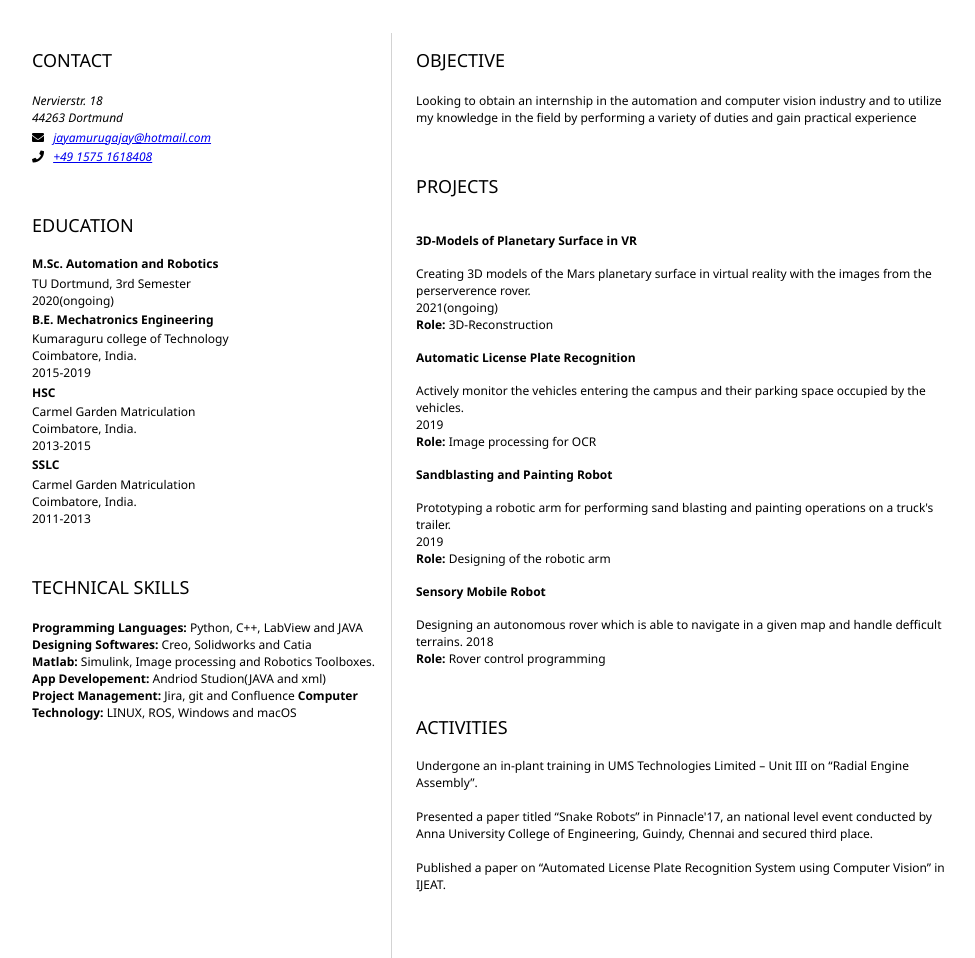
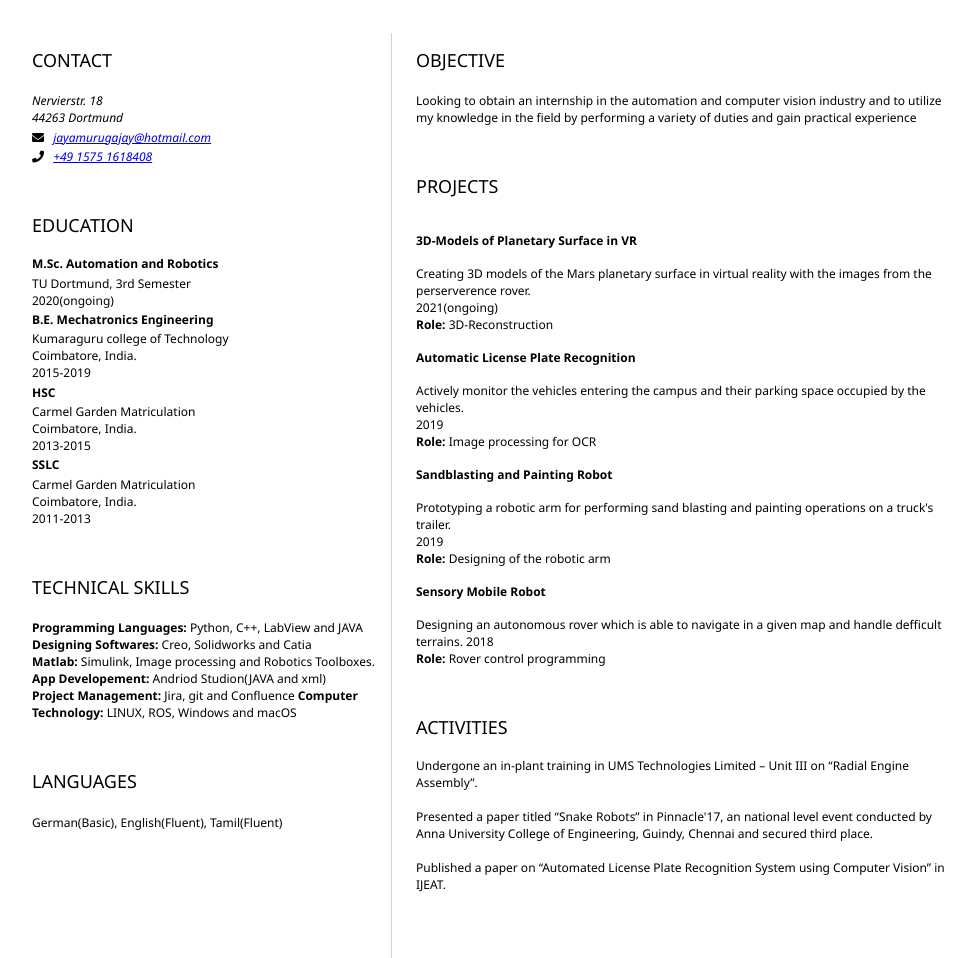
Before and after one commit to JayamuruganRavikumar/Resume, a plain HTML site: page index.html in a window 1280 px wide. Shown: the part 84-1042 px from the top of the page, without its empty margins (152-1127 px from the left). Drawn offline with Linux system fonts and the light colour scheme.

Commit message:
General Template

```diff
--- a/index.html
+++ b/index.html
@@ -65,6 +65,10 @@
 					<b>Computer Technology: </b>LINUX, ROS, Windows and macOS
 					</p>
 				</section>
+				<section>
+					<h2>LANGUAGES</h2>
+					<p>
+					German(Basic), English(Fluent), Tamil(Fluent)
 			</article>
 			<article id="mainRight">
 				<section>
```
